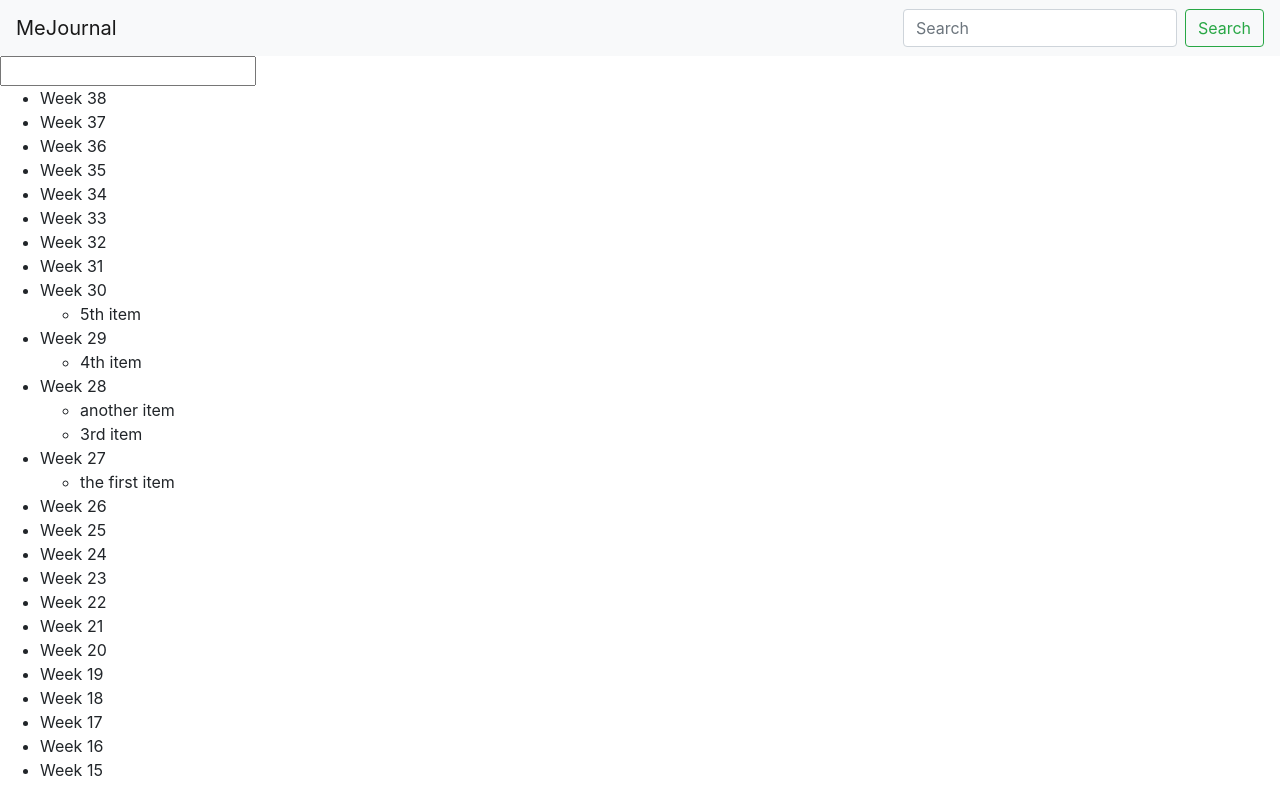
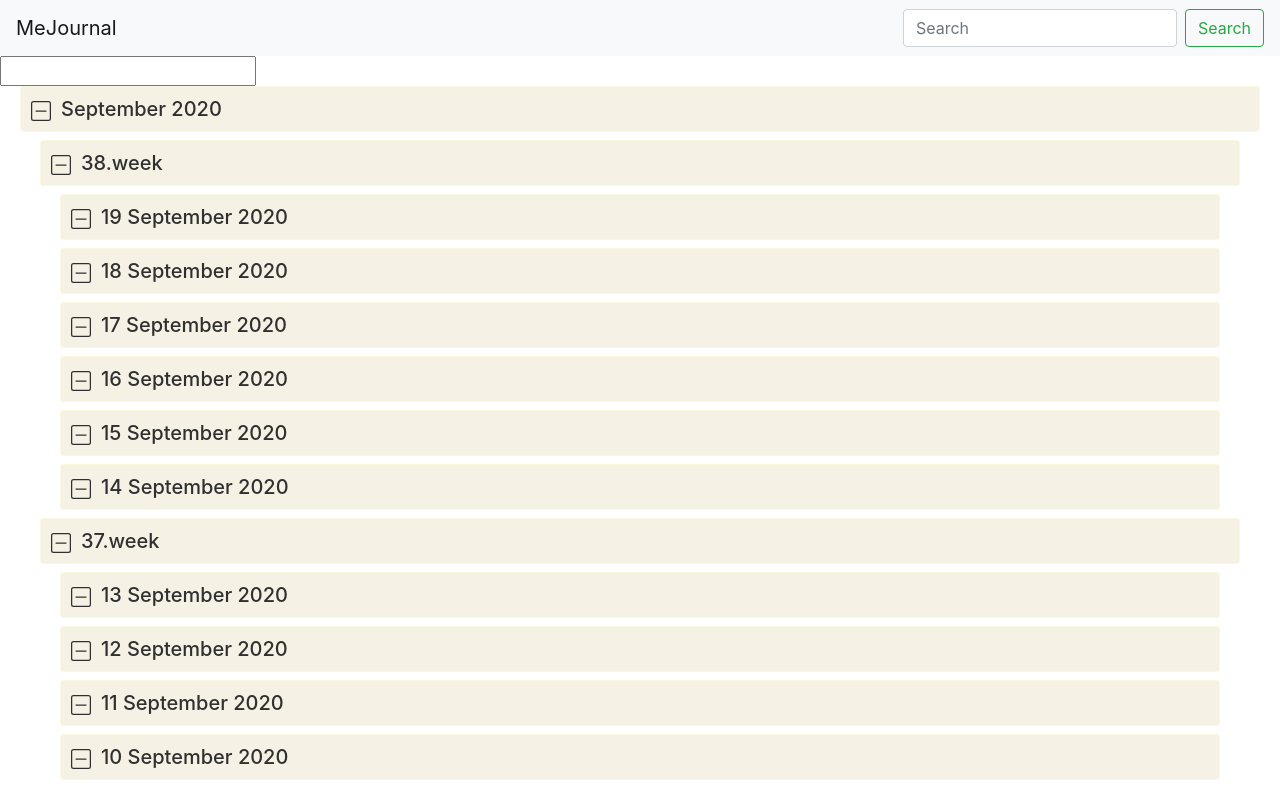
Before and after one commit to muatik/mejournal-app, a React (Create React App) app in the folder mejournal-ui/: page / in a window 1280 px wide. Shown: the top 786 px of the page. Built offline with nearby package versions, Linux system fonts and the light colour scheme.

Commit message:
add month, week and day views

```diff
--- a/mejournal-ui/src/App.js
+++ b/mejournal-ui/src/App.js
@@ -10,29 +10,41 @@ const App = () => {
     {
       'id': 1,
       'text': 'the first item',
-      'date': moment('2020-07-01')
+      'date': moment('2019-12-21')
     },
     {
       'id': 2,
       'text': 'another item',
+      'date': moment('2020-02-18')
+    },
+    {
+      'id': 3,
+      'text': 'another item',
       'date': moment('2020-07-8')
     },
     {
-      'id': 3,
-      'text': '3rd item',
-      'date': moment('2020-07-10')
-    },
-    {
       'id': 4,
-      'text': '4th item',
-      'date': moment('2020-07-16')
+      'text': '4rd item',
+      'date': moment('2020-07-10'),
+      'weeklyHighlight': true
     },
     {
       'id': 5,
       'text': '5th item',
+      'date': moment('2020-07-16'),
+      'monthlyHighlight': true
+    },
+    {
+      'id': 6,
+      'text': '6th item',
       'date': moment('2020-07-20')
+    },
+    {
+      'id': 7,
+      'text': '7th item',
+      'date': moment('2020-07-23')
     }
-  ]);
+  ].reverse());
 
   const onMemoFormSubmit = ({ text, date }, onComplete) => {
     const newMemo = {
--- a/mejournal-ui/src/components/MemoForm/memoForm.js
+++ b/mejournal-ui/src/components/MemoForm/memoForm.js
@@ -16,11 +16,6 @@ const MemoForm = ({ onSubmit }) => {
     onSubmit(memo).then(() => form.reset());
   }
 
-  const resetForm = () => {
-    console.log(formRef)
-    formRef.current.reset();
-  }
-
   return (<form onSubmit={submitForm} ref={formRef} >
     <input name="text" />
   </form>);
--- a/mejournal-ui/src/components/MemoList/MemoList.js
+++ b/mejournal-ui/src/components/MemoList/MemoList.js
@@ -1,26 +1,57 @@
 import React from 'react';
-import Memo from '../Memo';
+import MonthView from './monthView';
 import moment from 'moment'
 
 const MemoList = ({ memoList }) => {
 
-  const getWeekNumber = (date) => { console.log(moment(date).week()); return moment(date).week(); }
+  let aMonthEarlier = moment().subtract(1, 'months');
+  let oldestMemo = memoList[memoList.length - 1]
+  let startDate = aMonthEarlier < oldestMemo.date ? aMonthEarlier : moment(oldestMemo.date);
+  const now = moment()
 
-  const thisWeek = getWeekNumber(new Date());
-  const weeksBucket = Array.from({ length: thisWeek }, (a, b) => { return [] });
-  memoList.map(memo => weeksBucket[getWeekNumber(memo.date) - 1].push(memo));
+  const months = {}
+  const getOrDefault = (data, key, defaultvalue) => {
+    if (key in data) {
+      return data[key];
+    }
+    data[key] = defaultvalue;
+    return defaultvalue;
+  }
 
-  const memoListView = weeksBucket.map((memosInWeek, weekNumber) => {
-    return <li key={weekNumber + 1}>Week {weekNumber + 1}<ul>
-      {memosInWeek.map(memo => <li key={memo.id}><Memo memo={memo} /></li>)}
-    </ul></li>
-  }).reverse()
+  const generateKeys = (date) => {
+    const monthKey = date.format('YYYY-MM')
+    const weekKey = date.isoWeek();
+    const dayKey = date.format('YYYY-MM-DD');
+    return { monthKey, weekKey, dayKey }
+  }
 
-  return (
-    <ul>
-      {memoListView}
-    </ul>
-  );
+  for (let currentDate = startDate; currentDate <= now; currentDate.add(1, 'day')) {
+    const { monthKey, weekKey, dayKey } = generateKeys(currentDate);
+
+    const month = getOrDefault(months, monthKey, { date: moment(currentDate), pinnedItems: [], weeks: {} })
+    const week = getOrDefault(month.weeks, weekKey, { date: moment(currentDate), pinnedItems: [], days: {} })
+    const day = getOrDefault(week.days, dayKey, { date: moment(currentDate), items: [] })
+  }
+
+  memoList.map(memo => {
+    const { monthKey, weekKey, dayKey } = generateKeys(memo.date);
+
+    if (memo['monthlyHighlight']) {
+      months[monthKey].pinnedItems.push(memo);
+    }
+
+    if (memo['weeklyHighlight']) {
+      months[monthKey].weeks[weekKey].pinnedItems.push(memo);
+    }
+
+    months[monthKey].weeks[weekKey].days[dayKey].items.push(memo);
+  })
+
+  const views = Object.values(months)
+    .reverse()
+    .map(month => <MonthView month={month} key={month} />)
+
+  return <ul className="memoList">{views}</ul>;
 }
 
 export default MemoList;
--- /dev/null
+++ b/mejournal-ui/src/components/MemoList/baseView.js
@@ -0,0 +1,47 @@
+import React, { useState } from 'react';
+import PinnedView from './pinnedView';
+import Style from './style.css';
+
+const BaseView = ({ memoGroup, title, subGroup, subGroupMapper, className }) => {
+  const [showContent, setShowContent] = useState(true)
+
+  const subItems = Object.values(subGroup)
+    .reverse()
+    .map(subGroupMapper)
+
+  const toggleContent = () => {
+    setShowContent(!showContent)
+  }
+
+  let titleIcon;
+  if (showContent) {
+    titleIcon = <svg width="1em" height="1em" viewBox="0 0 16 16" class="bi bi-dash-square" fill="currentColor" xmlns="http://www.w3.org/2000/svg">
+      <path fill-rule="evenodd" d="M14 1H2a1 1 0 0 0-1 1v12a1 1 0 0 0 1 1h12a1 1 0 0 0 1-1V2a1 1 0 0 0-1-1zM2 0a2 2 0 0 0-2 2v12a2 2 0 0 0 2 2h12a2 2 0 0 0 2-2V2a2 2 0 0 0-2-2H2z" />
+      <path fill-rule="evenodd" d="M3.5 8a.5.5 0 0 1 .5-.5h8a.5.5 0 0 1 0 1H4a.5.5 0 0 1-.5-.5z" />
+    </svg>
+  } else {
+    titleIcon = <svg width="1em" height="1em" viewBox="0 0 16 16" class="bi bi-plus-square" fill="currentColor" xmlns="http://www.w3.org/2000/svg">
+      <path fill-rule="evenodd" d="M8 3.5a.5.5 0 0 1 .5.5v4a.5.5 0 0 1-.5.5H4a.5.5 0 0 1 0-1h3.5V4a.5.5 0 0 1 .5-.5z" />
+      <path fill-rule="evenodd" d="M7.5 8a.5.5 0 0 1 .5-.5h4a.5.5 0 0 1 0 1H8.5V12a.5.5 0 0 1-1 0V8z" />
+      <path fill-rule="evenodd" d="M14 1H2a1 1 0 0 0-1 1v12a1 1 0 0 0 1 1h12a1 1 0 0 0 1-1V2a1 1 0 0 0-1-1zM2 0a2 2 0 0 0-2 2v12a2 2 0 0 0 2 2h12a2 2 0 0 0 2-2V2a2 2 0 0 0-2-2H2z" />
+    </svg>
+  }
+
+  return (<li className={className + " " + (showContent ? "" : "folded")}>
+
+    <h5 className="title" onClick={toggleContent}>
+      {titleIcon}
+      <span>{title}</span>
+    </h5>
+
+    <PinnedView pinnedItems={memoGroup.pinnedItems} />
+
+    <ul className="subContent">
+      {subItems}
+    </ul>
+
+  </li>
+  );
+}
+
+export default BaseView;
--- /dev/null
+++ b/mejournal-ui/src/components/MemoList/dayView.js
@@ -0,0 +1,16 @@
+import React from 'react';
+import Memo from '../Memo';
+import BaseView from './baseView';
+
+const dayView = ({ day }) => {
+  const formatDate = date => date.format('DD MMMM YYYY')
+  return (<BaseView
+    memoGroup={day}
+    className="day"
+    title={formatDate(day.date)}
+    subGroup={day.items}
+    subGroupMapper={item => <li>a</li>} />
+  );
+}
+
+export default dayView;
--- /dev/null
+++ b/mejournal-ui/src/components/MemoList/monthView.js
@@ -0,0 +1,16 @@
+import React from 'react';
+import WeekView from './weekView';
+import BaseView from './baseView';
+
+const MonthView = ({ month }) => {
+  const formatDate = date => date.format('MMMM YYYY');
+  return (<BaseView
+    memoGroup={month}
+    className="month"
+    title={formatDate(month.date)}
+    subGroup={month.weeks}
+    subGroupMapper={week => <WeekView week={week} />} />
+  );
+}
+
+export default MonthView;
--- /dev/null
+++ b/mejournal-ui/src/components/MemoList/pinnedView.js
@@ -0,0 +1,17 @@
+import React from 'react';
+import Memo from '../Memo';
+
+const pinnedView = ({ pinnedItems }) => {
+
+  const pinnedItemsView = pinnedItems && pinnedItems.map(
+    memo => <li key={memo.id}>Fav: <Memo memo={memo} /></li>)
+
+  return (pinnedItems && pinnedItems.length == 0 ? null : <div>
+    <ul>
+      {pinnedItemsView}
+    </ul>
+  </div>
+  );
+}
+
+export default pinnedView;
--- /dev/null
+++ b/mejournal-ui/src/components/MemoList/style.css
@@ -0,0 +1,21 @@
+ul {
+  list-style-type: none;
+  margin: 20px;
+  padding: 0;
+}
+
+.title {
+  color: #303030;
+  background-color: #f5f2e5;
+  padding: 10px;
+  border: 1px solid #fbf8dd;
+  border-radius: 3px 3px 3px;
+}
+
+.title span{
+  padding-left: 10px;
+}
+
+.folded .subContent{
+  display: none;
+}
--- /dev/null
+++ b/mejournal-ui/src/components/MemoList/weekView.js
@@ -0,0 +1,17 @@
+import React from 'react';
+import DayView from './dayView';
+import BaseView from './baseView';
+
+const WeekView = ({ week }) => {
+  const formatDate = date => date.isoWeek()
+  return (<BaseView
+    memoGroup={week}
+    className="week"
+    title={formatDate(week.date) + ".week"}
+    formatDate={formatDate}
+    subGroup={week.days}
+    subGroupMapper={day => <DayView day={day} />} />
+  );
+}
+
+export default WeekView;
```
